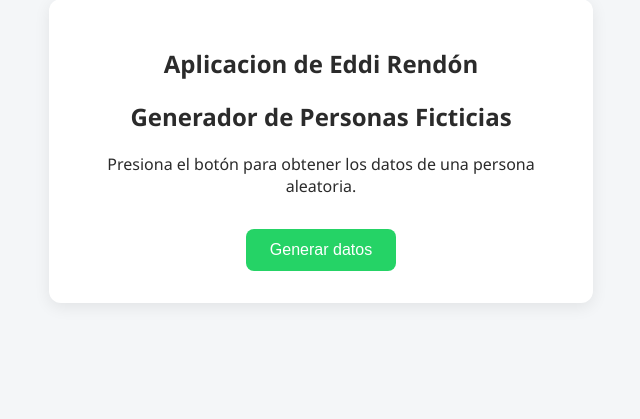
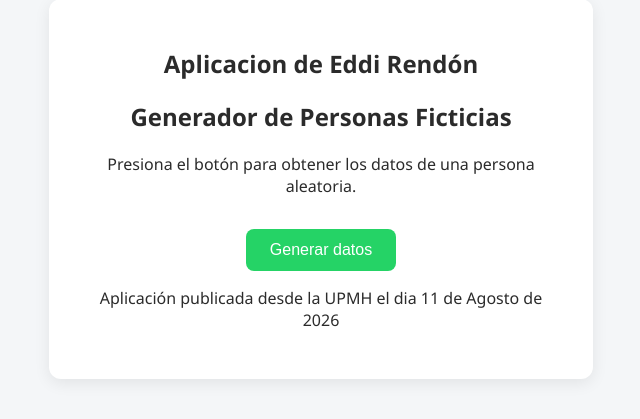
Before and after one commit to 233111779-ship-it/DESPLIEGUE-RENDER, a Flask app: page / in a window 1280 px wide. Shown: the part 61-480 px from the top of the page, without its empty margins (319-959 px from the left). Run offline with Flask 3, Linux system fonts and the light colour scheme.

Commit message:
agregar fecha a la aplicacion

```diff
--- a/templates/index.html
+++ b/templates/index.html
@@ -18,6 +18,7 @@
         <form action="/generar" method="POST">
             <button type="submit" class="btn">Generar datos</button>
         </form>
+        <p>Aplicación publicada desde la UPMH el dia 11 de Agosto de 2026</p>
     </div>
 </body>
 </html>
```
